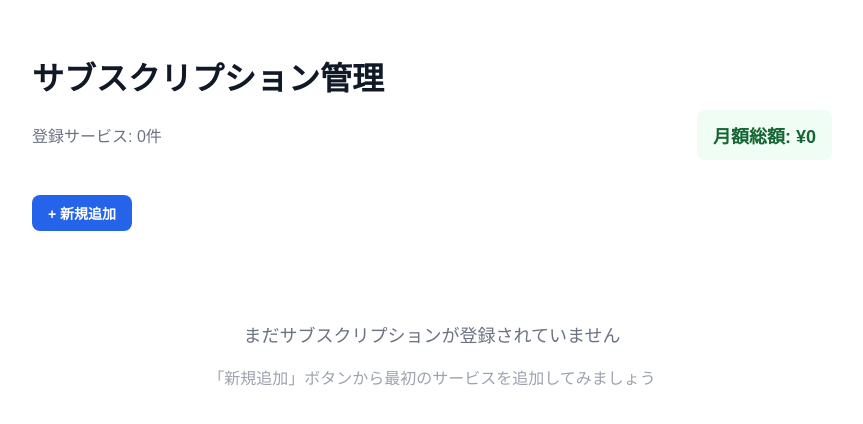
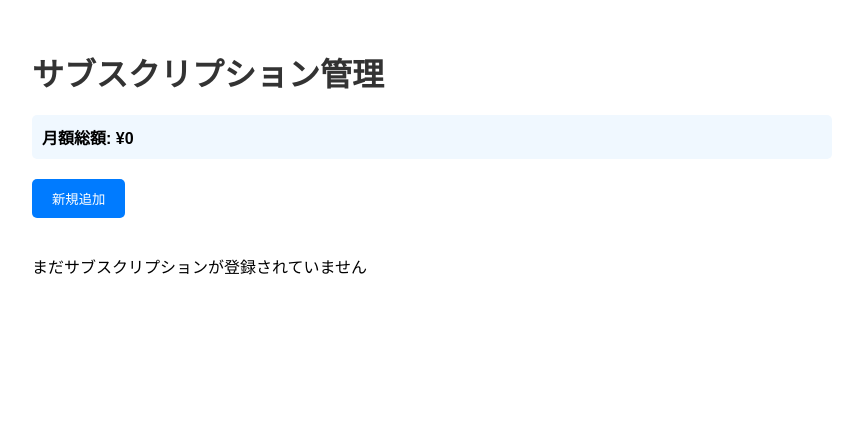
Before and after one commit to Masaaki1968/-subscription-manager-v2, a Next.js app: page / in a window 1280 px wide. Shown: the top 424 px of the page, without its empty margins (208-1071 px from the left). Built offline with nearby package versions, Linux system fonts and the light colour scheme.

Commit message:
Update index.js

```diff
--- a/pages/index.js
+++ b/pages/index.js
@@ -1,148 +1,15 @@
-import React, { useState, useEffect } from 'react';
-import Head from 'next/head';
+import { useState, useEffect } from 'react';
 
 export default function Home() {
   const [subscriptions, setSubscriptions] = useState([]);
   const [showForm, setShowForm] = useState(false);
-  const [editingId, setEditingId] = useState(null);
-  const [deleteConfirm, setDeleteConfirm] = useState(null);
   const [formData, setFormData] = useState({
     serviceName: '',
     monthlyCost: '',
     billingCycle: 'monthly',
-    category: ''
+    category: 'その他'
   });
 
-  const styles = {
-    container: {
-      maxWidth: '800px',
-      margin: '0 auto',
-      padding: '24px',
-      fontFamily: 'Arial, sans-serif'
-    },
-    header: {
-      marginBottom: '32px'
-    },
-    title: {
-      fontSize: '32px',
-      fontWeight: 'bold',
-      color: '#111827',
-      marginBottom: '8px'
-    },
-    headerRow: {
-      display: 'flex',
-      justifyContent: 'space-between',
-      alignItems: 'center'
-    },
-    totalBox: {
-      backgroundColor: '#f0fdf4',
-      padding: '12px 16px',
-      borderRadius: '8px'
-    },
-    totalText: {
-      fontSize: '18px',
-      fontWeight: '600',
-      color: '#166534'
-    },
-    button: {
-      backgroundColor: '#2563eb',
-      color: 'white',
-      padding: '8px 16px',
-      borderRadius: '8px',
-      border: 'none',
-      cursor: 'pointer',
-      fontSize: '14px',
-      fontWeight: '600'
-    },
-    form: {
-      backgroundColor: '#f9fafb',
-      padding: '24px',
-      borderRadius: '8px',
-      marginBottom: '24px'
-    },
-    formGrid: {
-      display: 'grid',
-      gridTemplateColumns: 'repeat(auto-fit, minmax(250px, 1fr))',
-      gap: '16px',
-      marginBottom: '16px'
-    },
-    label: {
-      display: 'block',
-      fontSize: '14px',
-      fontWeight: '500',
-      color: '#374151',
-      marginBottom: '4px'
-    },
-    input: {
-      width: '100%',
-      padding: '8px',
-      border: '1px solid #d1d5db',
-      borderRadius: '6px',
-      fontSize: '14px'
-    },
-    select: {
-      width: '100%',
-      padding: '8px',
-      border: '1px solid #d1d5db',
-      borderRadius: '6px',
-      fontSize: '14px'
-    },
-    subscriptionItem: {
-      backgroundColor: 'white',
-      border: '1px solid #e5e7eb',
-      borderRadius: '8px',
-      padding: '16px',
-      marginBottom: '12px',
-      display: 'flex',
-      justifyContent: 'space-between',
-      alignItems: 'center'
-    },
-    subscriptionInfo: {
-      display: 'flex',
-      alignItems: 'center',
-      gap: '16px',
-      flex: 1
-    },
-    serviceName: {
-      fontSize: '18px',
-      fontWeight: '600',
-      color: '#111827'
-    },
-    category: {
-      backgroundColor: '#e5e7eb',
-      color: '#374151',
-      padding: '4px 8px',
-      borderRadius: '12px',
-      fontSize: '12px',
-      fontWeight: '500'
-    },
-    price: {
-      fontSize: '20px',
-      fontWeight: 'bold',
-      color: '#2563eb'
-    },
-    modal: {
-      position: 'fixed',
-      top: 0,
-      left: 0,
-      right: 0,
-      bottom: 0,
-      backgroundColor: 'rgba(0,0,0,0.5)',
-      display: 'flex',
-      alignItems: 'center',
-      justifyContent: 'center',
-      zIndex: 50
-    },
-    modalContent: {
-      backgroundColor: 'white',
-      padding: '24px',
-      borderRadius: '8px',
-      maxWidth: '400px',
-      width: '90%'
-    }
-  };
-
-  // ローカルストレージからデータ読み込み
   useEffect(() => {
     const saved = localStorage.getItem('subscriptions');
     if (saved) {
@@ -150,32 +17,17 @@ export default function Home() {
     }
   }, []);
 
-  // データをローカルストレージに保存
   const saveToStorage = (data) => {
     localStorage.setItem('subscriptions', JSON.stringify(data));
   };
 
-  // 月額総額を計算
-  const calculateMonthlyTotal = () => {
+  const calculateTotal = () => {
     return subscriptions.reduce((total, sub) => {
       const cost = parseFloat(sub.monthlyCost) || 0;
       return total + (sub.billingCycle === 'yearly' ? cost / 12 : cost);
     }, 0);
   };
 
-  // フォームリセット
-  const resetForm = () => {
-    setFormData({
-      serviceName: '',
-      monthlyCost: '',
-      billingCycle: 'monthly',
-      category: ''
-    });
-    setShowForm(false);
-    setEditingId(null);
-  };
-
-  // サブスク追加・更新
   const handleSubmit = () => {
     if (!formData.serviceName || !formData.monthlyCost) {
       alert('サービス名と料金は必須です');
@@ -183,280 +35,169 @@ export default function Home() {
     }
 
     const newSub = {
-      id: editingId || Date.now().toString(),
+      id: Date.now().toString(),
       serviceName: formData.serviceName,
       monthlyCost: parseFloat(formData.monthlyCost),
       billingCycle: formData.billingCycle,
-      category: formData.category || 'その他',
-      createdAt: editingId ? subscriptions.find(s => s.id === editingId)?.createdAt : new Date().toISOString()
+      category: formData.category
     };
 
-    let updatedSubs;
-    if (editingId) {
-      updatedSubs = subscriptions.map(sub =>
-        sub.id === editingId ? newSub : sub
-      );
-    } else {
-      updatedSubs = [...subscriptions, newSub];
-    }
-
+    const updatedSubs = [...subscriptions, newSub];
     setSubscriptions(updatedSubs);
     saveToStorage(updatedSubs);
-    resetForm();
+
+    setFormData({
+      serviceName: '',
+      monthlyCost: '',
+      billingCycle: 'monthly',
+      category: 'その他'
+    });
+    setShowForm(false);
   };
 
-  // 編集開始
-  const startEdit = (sub) => {
-    setFormData({
-      serviceName: sub.serviceName,
-      monthlyCost: sub.monthlyCost.toString(),
-      billingCycle: sub.billingCycle,
-      category: sub.category
-    });
-    setEditingId(sub.id);
-    setShowForm(true);
-  };
-
-  // 削除確認
-  const confirmDelete = (id) => {
-    setDeleteConfirm(id);
-  };
-
-  // 削除実行
-  const executeDeletion = () => {
-    if (deleteConfirm) {
-      const updatedSubs = subscriptions.filter(sub => sub.id !== deleteConfirm);
+  const deleteSub = (id) => {
+    const updatedSubs = subscriptions.filter(sub => sub.id !== id);
     setSubscriptions(updatedSubs);
     saveToStorage(updatedSubs);
-      setDeleteConfirm(null);
-    }
-  };
-
-  // 削除キャンセル
-  const cancelDeletion = () => {
-    setDeleteConfirm(null);
-  };
-
-  // カテゴリ別色分け
-  const getCategoryColor = (category) => {
-    const colors = {
-      'アプリ': { backgroundColor: '#f3e8ff', color: '#7c3aed' },
-      'ストレージ': { backgroundColor: '#dbeafe', color: '#2563eb' },
-      '生成': { backgroundColor: '#dcfce7', color: '#16a34a' },
-      'その他': { backgroundColor: '#f3f4f6', color: '#6b7280' }
-    };
-    return colors[category] || colors['その他'];
   };
 
   return (
-    <>
-      <Head>
-        <title>サブスクリプション管理</title>
-        <meta name="description" content="サブスクリプション管理アプリ" />
-        <meta name="viewport" content="width=device-width, initial-scale=1" />
-      </Head>
+    <div style={{ padding: '20px', maxWidth: '800px', margin: '0 auto', fontFamily: 'Arial, sans-serif' }}>
+      <h1 style={{ color: '#333', marginBottom: '20px' }}>サブスクリプション管理</h1>
 
-      <div style={styles.container}>
-        {/* ヘッダー */}
-        <div style={styles.header}>
-          <h1 style={styles.title}>
-            サブスクリプション管理
-          </h1>
-          <div style={styles.headerRow}>
-            <p style={{ color: '#6b7280' }}>
-              登録サービス: {subscriptions.length}件
-            </p>
-            <div style={styles.totalBox}>
-              <span style={styles.totalText}>
-                月額総額: ¥{calculateMonthlyTotal().toLocaleString()}
-              </span>
-            </div>
-          </div>
+      <div style={{ marginBottom: '20px', padding: '10px', backgroundColor: '#f0f8ff', borderRadius: '5px' }}>
+        <strong>月額総額: ¥{calculateTotal().toLocaleString()}</strong>
       </div>
 
-        {/* 追加ボタン */}
-        <div style={{ marginBottom: '24px' }}>
       <button
         onClick={() => setShowForm(true)}
-            style={styles.button}
+        style={{
+          backgroundColor: '#007bff',
+          color: 'white',
+          padding: '10px 20px',
+          border: 'none',
+          borderRadius: '5px',
+          marginBottom: '20px',
+          cursor: 'pointer'
+        }}
       >
-            + 新規追加
+        新規追加
       </button>
-        </div>
 
-        {/* フォーム */}
       {showForm && (
-          <div style={styles.form}>
-            <h2 style={{ fontSize: '20px', fontWeight: '600', marginBottom: '16px' }}>
-              {editingId ? 'サブスクリプション編集' : '新規サブスクリプション追加'}
-            </h2>
-            <div style={styles.formGrid}>
-              <div>
-                <label style={styles.label}>サービス名 *</label>
+        <div style={{
+          backgroundColor: '#f9f9f9',
+          padding: '20px',
+          borderRadius: '5px',
+          marginBottom: '20px'
+        }}>
+          <h3>新規サブスクリプション</h3>
+          <div style={{ marginBottom: '10px' }}>
+            <label>サービス名:</label>
             <input
               type="text"
               value={formData.serviceName}
               onChange={(e) => setFormData({...formData, serviceName: e.target.value})}
-                  style={styles.input}
-                  placeholder="Netflix, Spotify..."
+              style={{ marginLeft: '10px', padding: '5px', width: '200px' }}
+              placeholder="Netflix"
             />
           </div>
-              <div>
-                <label style={styles.label}>料金 *</label>
+          <div style={{ marginBottom: '10px' }}>
+            <label>料金:</label>
             <input
               type="number"
-                  step="0.01"
               value={formData.monthlyCost}
               onChange={(e) => setFormData({...formData, monthlyCost: e.target.value})}
-                  style={styles.input}
+              style={{ marginLeft: '10px', padding: '5px', width: '100px' }}
               placeholder="1000"
             />
           </div>
-              <div>
-                <label style={styles.label}>課金サイクル</label>
+          <div style={{ marginBottom: '10px' }}>
+            <label>課金サイクル:</label>
             <select
               value={formData.billingCycle}
               onChange={(e) => setFormData({...formData, billingCycle: e.target.value})}
-                  style={styles.select}
+              style={{ marginLeft: '10px', padding: '5px' }}
             >
               <option value="monthly">月額</option>
               <option value="yearly">年額</option>
             </select>
           </div>
-              <div>
-                <label style={styles.label}>カテゴリ</label>
-                <select
-                  value={formData.category}
-                  onChange={(e) => setFormData({...formData, category: e.target.value})}
-                  style={styles.select}
-                >
-                  <option value="">選択してください</option>
-                  <option value="アプリ">アプリ</option>
-                  <option value="ストレージ">ストレージ</option>
-                  <option value="生成">生成</option>
-                  <option value="その他">その他</option>
-                </select>
-              </div>
-            </div>
-            <div style={{ display: 'flex', gap: '12px' }}>
           <button
             onClick={handleSubmit}
-                style={styles.button}
+            style={{
+              backgroundColor: '#28a745',
+              color: 'white',
+              padding: '8px 16px',
+              border: 'none',
+              borderRadius: '3px',
+              marginRight: '10px',
+              cursor: 'pointer'
+            }}
           >
-                {editingId ? '更新' : '追加'}
+            追加
           </button>
           <button
-                onClick={resetForm}
+            onClick={() => setShowForm(false)}
             style={{
-                  ...styles.button,
-                  backgroundColor: '#6b7280'
+              backgroundColor: '#6c757d',
+              color: 'white',
+              padding: '8px 16px',
+              border: 'none',
+              borderRadius: '3px',
+              cursor: 'pointer'
             }}
           >
             キャンセル
           </button>
         </div>
-          </div>
       )}
 
-        {/* 削除確認モーダル */}
-        {deleteConfirm && (
-          <div style={styles.modal}>
-            <div style={styles.modalContent}>
-              <h3 style={{ fontSize: '18px', fontWeight: '600', marginBottom: '16px' }}>削除確認</h3>
-              <p style={{ color: '#6b7280', marginBottom: '24px' }}>
-                「{subscriptions.find(s => s.id === deleteConfirm)?.serviceName}」を削除しますか？
-              </p>
-              <div style={{ display: 'flex', gap: '12px', justifyContent: 'flex-end' }}>
-                <button
-                  onClick={cancelDeletion}
+      <div>
+        {subscriptions.length === 0 ? (
+          <p>まだサブスクリプションが登録されていません</p>
+        ) : (
+          subscriptions.map(sub => (
+            <div
+              key={sub.id}
               style={{
-                    ...styles.button,
-                    backgroundColor: '#6b7280'
+                backgroundColor: 'white',
+                border: '1px solid #ddd',
+                borderRadius: '5px',
+                padding: '15px',
+                marginBottom: '10px',
+                display: 'flex',
+                justifyContent: 'space-between',
+                alignItems: 'center'
               }}
             >
-                  キャンセル
-                </button>
+              <div>
+                <strong>{sub.serviceName}</strong> -
+                ¥{sub.monthlyCost.toLocaleString()}
+                ({sub.billingCycle === 'monthly' ? '月額' : '年額'})
+                {sub.billingCycle === 'yearly' && (
+                  <span style={{ color: '#28a745', marginLeft: '10px' }}>
+                    (月額換算: ¥{Math.round(sub.monthlyCost / 12).toLocaleString()})
+                  </span>
+                )}
+              </div>
               <button
-                  onClick={executeDeletion}
+                onClick={() => deleteSub(sub.id)}
                 style={{
-                    ...styles.button,
-                    backgroundColor: '#dc2626'
+                  backgroundColor: '#dc3545',
+                  color: 'white',
+                  padding: '5px 10px',
+                  border: 'none',
+                  borderRadius: '3px',
+                  cursor: 'pointer'
                 }}
               >
                 削除
               </button>
             </div>
+          ))
+        )}
       </div>
     </div>
-        )}
-
-        {/* サブスクリスト */}
-        {subscriptions.length === 0 ? (
-          <div style={{ textAlign: 'center', padding: '48px 0' }}>
-            <p style={{ color: '#6b7280', fontSize: '18px' }}>
-              まだサブスクリプションが登録されていません
-            </p>
-            <p style={{ color: '#9ca3af', marginTop: '8px' }}>
-              「新規追加」ボタンから最初のサービスを追加してみましょう
-            </p>
-          </div>
-        ) : (
-          <div>
-            {subscriptions.map((sub) => (
-              <div key={sub.id} style={styles.subscriptionItem}>
-                <div style={styles.subscriptionInfo}>
-                  <h3 style={styles.serviceName}>
-                    {sub.serviceName}
-                  </h3>
-                  <span style={{
-                    ...styles.category,
-                    ...getCategoryColor(sub.category)
-                  }}>
-                    {sub.category}
-                  </span>
-                  <span style={styles.price}>
-                    ¥{sub.monthlyCost.toLocaleString()}
-                  </span>
-                  <span style={{ color: '#6b7280', fontSize: '14px' }}>
-                    {sub.billingCycle === 'monthly' ? '月額' : '年額'}
-                  </span>
-                  {sub.billingCycle === 'yearly' && (
-                    <span style={{ color: '#16a34a', fontSize: '14px' }}>
-                      (月額換算: ¥{Math.round(sub.monthlyCost / 12).toLocaleString()})
-                    </span>
-                  )}
-                </div>
-                <div style={{ display: 'flex', gap: '8px' }}>
-                  <button
-                    onClick={() => startEdit(sub)}
-                    style={{
-                      background: 'none',
-                      border: 'none',
-                      color: '#6b7280',
-                      cursor: 'pointer',
-                      padding: '4px'
-                    }}
-                  >
-                    ✏️
-                  </button>
-                  <button
-                    onClick={() => confirmDelete(sub.id)}
-                    style={{
-                      background: 'none',
-                      border: 'none',
-                      color: '#6b7280',
-                      cursor: 'pointer',
-                      padding: '4px'
-                    }}
-                  >
-                    🗑️
-                  </button>
-                </div>
-              </div>
-            ))}
-          </div>
-        )}
-      </div>
-    </>
   );
 }
```
Lines whose indentation alone changed are shown as unchanged.
